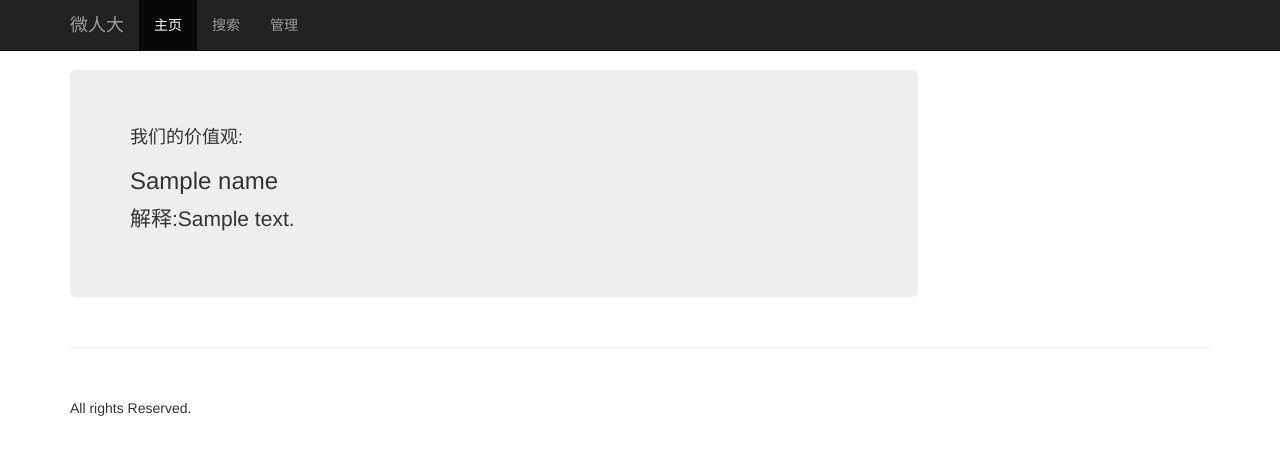
After one commit to Albert19981008/DBDemo, a Flask app: template templates/sloganDetail.html in a window 1280 px wide. The commit adds this page. Shown: the top 457 px of the page. Run offline with Flask 2, Linux system fonts and the light colour scheme; the template is opened without the code that fills it: most values are stand-ins (such as "Sample title", 1, 10 or a date in 2020); some libraries are stand-ins or nearby versions.

Commit message:
查询 slogan“”

```diff
--- a/templates/main.html
+++ b/templates/main.html
@@ -88,7 +88,7 @@
             <div class="list-group">
 
                 {% for poster in posters %}
-                <a href="#" class="list-group-item">{{ poster }}</a>
+                <a href="/slogan?name={{ poster }}" class="list-group-item">{{ poster }}</a>
                 {% endfor %}
 
             </div>
--- /dev/null
+++ b/templates/sloganDetail.html
@@ -0,0 +1,71 @@
+<!DOCTYPE html>
+<html lang="zh-cn">
+<head>
+    <meta charset="utf-8">
+    <meta http-equiv="X-UA-Compatible" content="IE=edge">
+    <meta name="viewport" content="width=device-width, initial-scale=1">
+    <!-- The above 3 meta tags *must* come first in the head; any other head content must come *after* these tags -->
+    <meta name="description" content="">
+    <meta name="author" content="">
+
+    <title>main</title>
+
+    <link href="{{ url_for('static', filename='bootstrap-3.3.7-dist/css/bootstrap.css') }}" rel="stylesheet">
+
+    <link rel="stylesheet" href="{{ url_for('static', filename='css/offcanvas.css') }}">
+
+</head>
+
+<body>
+<nav class="navbar navbar-fixed-top navbar-inverse">
+    <div class="container">
+        <div class="navbar-header">
+            <button type="button" class="navbar-toggle collapsed" data-toggle="collapse" data-target="#navbar"
+                    aria-expanded="false" aria-controls="navbar">
+                <span class="sr-only">Toggle navigation</span>
+                <span class="icon-bar"></span>
+                <span class="icon-bar"></span>
+                <span class="icon-bar"></span>
+            </button>
+            <a class="navbar-brand" href="#">微人大</a>
+        </div>
+        <div id="navbar" class="collapse navbar-collapse">
+            <ul class="nav navbar-nav">
+                <li class="active"><a href="/main">主页</a></li>
+                <li><a href="/search">搜索</a></li>
+                <li><a href="/management">管理</a></li>
+            </ul>
+        </div><!-- /.nav-collapse -->
+    </div><!-- /.container -->
+</nav><!-- /.navbar -->
+
+<div class="container">
+
+    <div class="row row-offcanvas row-offcanvas-right">
+
+        <div class="col-xs-12 col-sm-9">
+            <p class="pull-right visible-xs">
+                <button type="button" class="btn btn-primary btn-xs" data-toggle="offcanvas">Toggle nav</button>
+            </p>
+            <div class="jumbotron">
+                <h4>我们的价值观:</h4>
+                <h3>{{name}}</h3>
+                <p>解释:{{desc}}</p>
+            </div>
+        </div><!--/.col-xs-12.col-sm-9-->
+
+    </div><!--/row-->
+
+    <hr>
+
+    <footer>
+        <p>All rights Reserved.</p>
+    </footer>
+
+</div>
+
+<script src="https://ajax.googleapis.com/ajax/libs/jquery/1.12.4/jquery.min.js"></script>
+<script src="{{ url_for('static', filename='bootstrap-3.3.7-dist/js/bootstrap.min.js') }}"></script>
+<script src="{{ url_for('static', filename='js/main.js') }}"></script>
+</body>
+</html>
```
Also changed, not shown: Presenter.py (+5 -5 lines).
